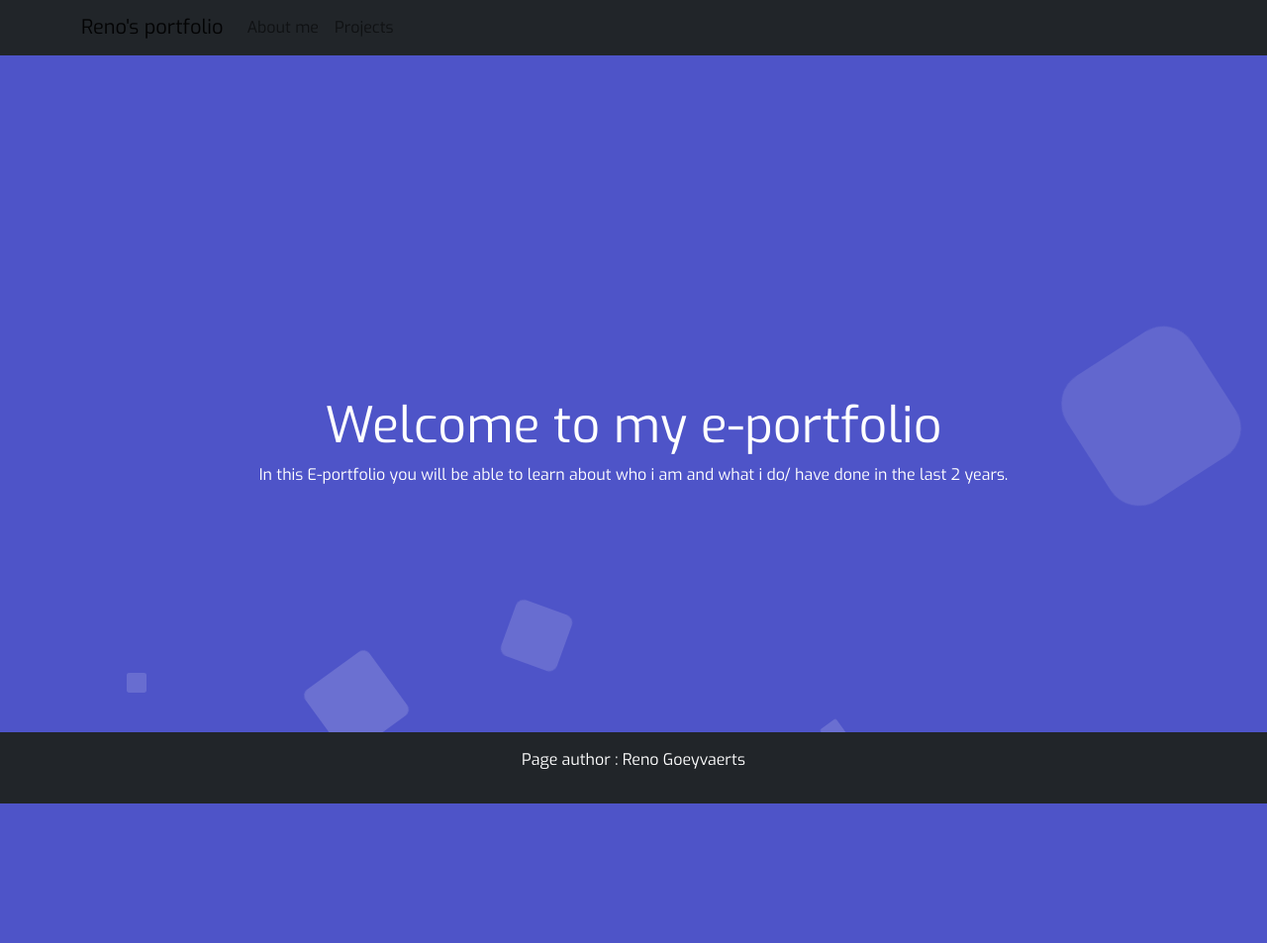
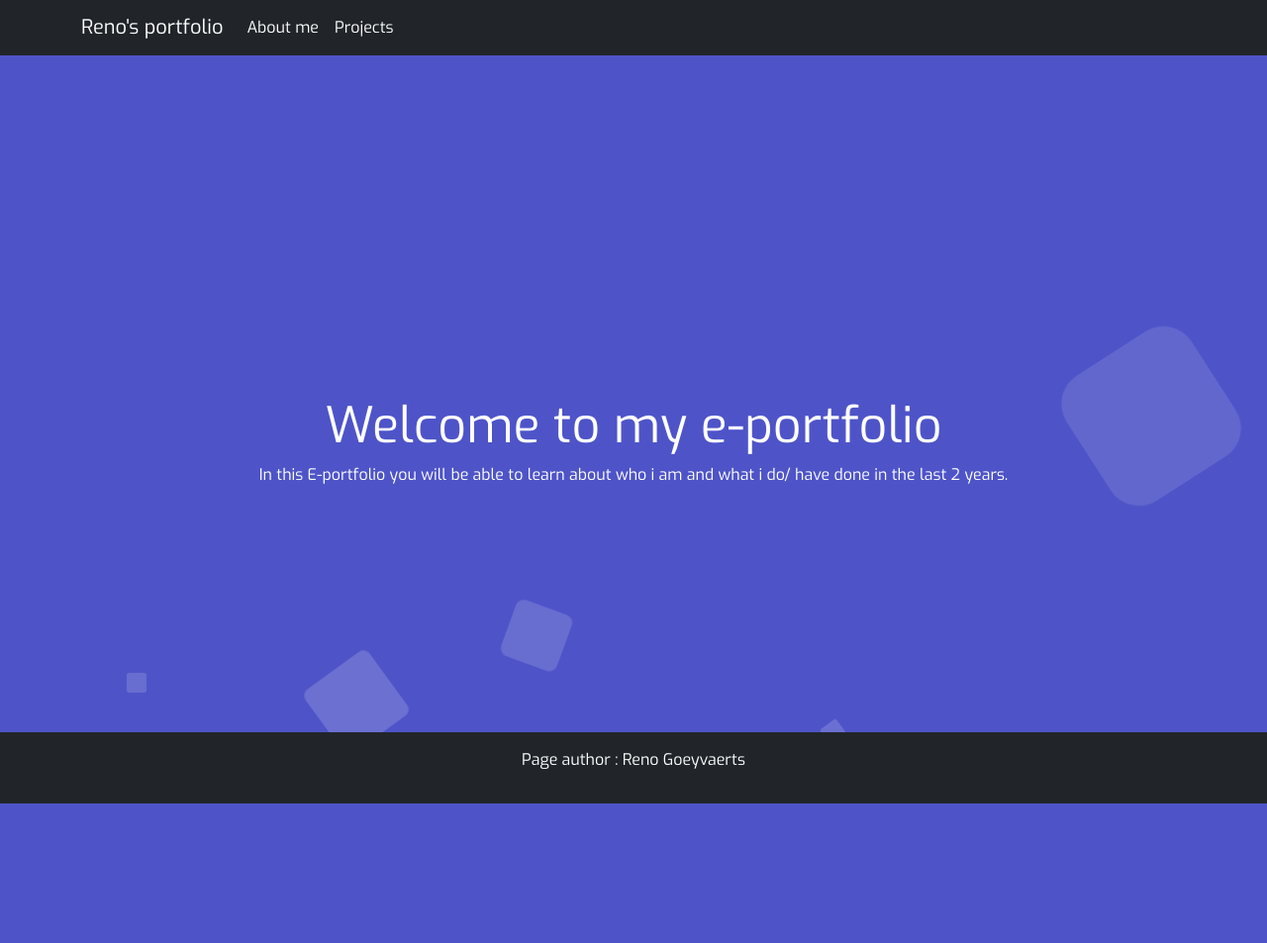
Before and after one commit to RGoeyvaerts/E-portfolio, a plain HTML site: page index.html in a window 1280 px wide. Shown: the top 953 px of the page at 99% size. Drawn offline with nearby package versions, Linux system fonts and the light colour scheme.

Commit message:
Update index.html

```diff
--- a/index.html
+++ b/index.html
@@ -11,17 +11,17 @@
 <header>
     <nav class="navbar navbar-expand-sm sticky-top navbar-light bg-dark">
         <div class="container">
-            <a class="navbar-brand" href="index.html">Reno's portfolio</a>
+            <a class="navbar-brand text-white" href="index.html">Reno's portfolio</a>
             <button class="navbar-toggler navbar-toggler-right" type="button" data-bs-toggle="collapse" data-bs-target="#navbar1" aria-controls="navbar1" aria-expanded="false" aria-label="togglenavbar">
                 <span class="navbar-toggler-icon"></span>
             </button>
             <div class="collapse navbar-collapse" id="navbar1">
                 <ul class="navbar-nav">
                     <li class="nav-item active">
-                        <a class="nav-link" href="aboutme.html">About me</a>
+                        <a class="nav-link text-white" href="aboutme.html">About me</a>
                     </li>
                     <li class="nav-item">
-                        <a class="nav-link" href="projects.html">Projects</a>
+                        <a class="nav-link text-white" href="projects.html">Projects</a>
                     </li>
                 </ul>
             </div>
```
